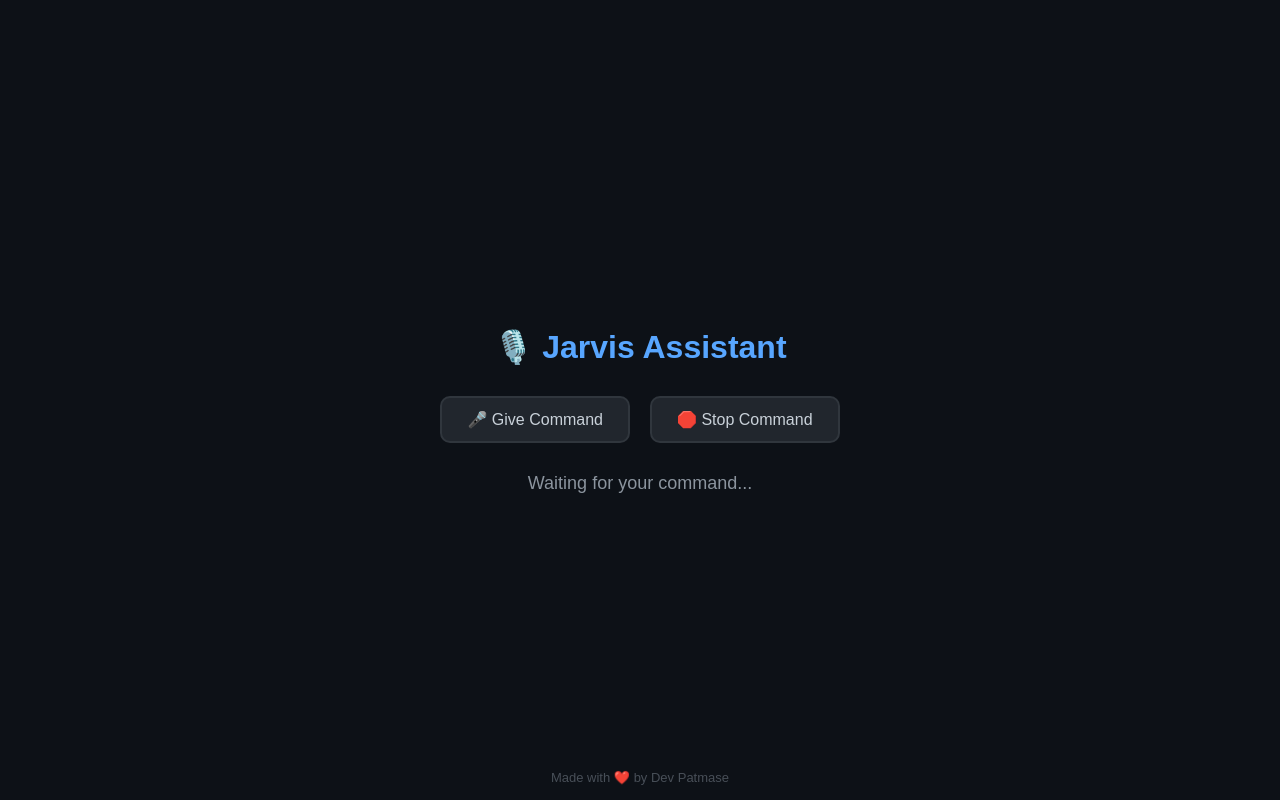
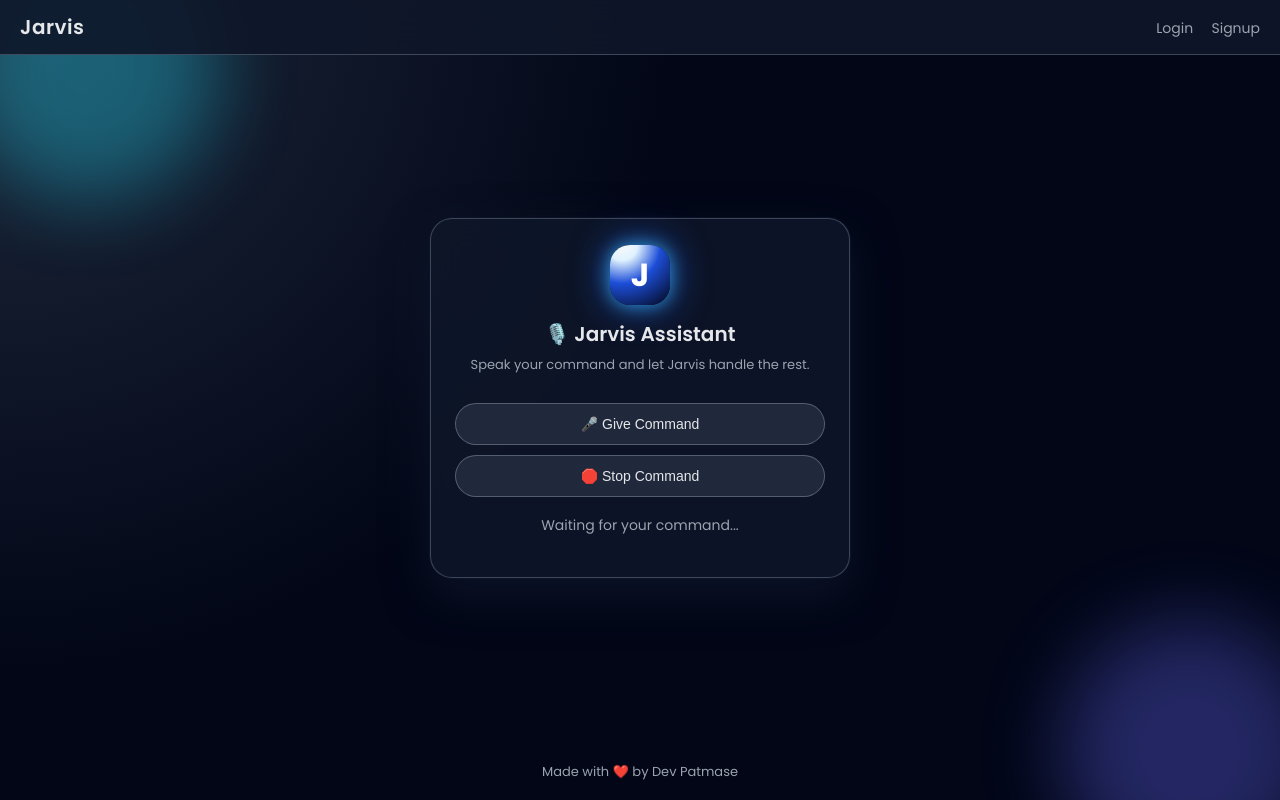
Before and after one commit to mrdevpatmase/Jarvis_V2, a Flask app: page / in a window 1280 px wide. Run offline with Flask 3, Linux system fonts and the light colour scheme; parts of the project's set-up code (start-up, migrations or seed data) failed here and were passed over.

Commit message:
Updated index file

```diff
--- a/templates/index.html
+++ b/templates/index.html
@@ -2,96 +2,277 @@
 <html lang="en">
 <head>
   <meta charset="UTF-8">
-    <meta name="viewport" content="width=device-width, initial-scale=1.0">
   <title>Jarvis Assistant</title>
+  <meta name="viewport" content="width=device-width, initial-scale=1">
+
+  <!-- Google Font -->
+  <link href="https://fonts.googleapis.com/css2?family=Poppins:wght@300;400;600;700&display=swap" rel="stylesheet">
+
   <style>
-        /* 🌑 Dark Theme */
+    :root {
+      --bg: #020617;
+      --card-bg: rgba(15, 23, 42, 0.85);
+      --accent: #00e5ff;
+      --accent-soft: #38bdf8;
+      --text-main: #e5e7eb;
+      --text-sub: #9ca3af;
+      --border: rgba(148,163,184,0.35);
+      --radius: 22px;
+    }
+
+    * {
+      box-sizing: border-box;
+      margin: 0;
+      padding: 0;
+    }
+
+    html, body {
+      height: 100%;
+    }
+
     body {
-            background-color: #0d1117;
-            color: #c9d1d9;
-            font-family: 'Poppins', sans-serif;
+      min-height: 100vh;
+      font-family: "Poppins", sans-serif;
+      background: radial-gradient(circle at top left, #1e293b 0, #020617 45%),
+                  radial-gradient(circle at bottom right, #0f172a 0, #020617 55%);
+      color: var(--text-main);
       display: flex;
       flex-direction: column;
+      overflow-y: auto;
+    }
+
+    /* Glowing background blobs */
+    .orb {
+      position: fixed;
+      width: 260px;
+      height: 260px;
+      border-radius: 999px;
+      filter: blur(40px);
+      opacity: 0.35;
+      z-index: 0;
+      pointer-events: none;
+    }
+    .orb-1 { background: #22d3ee; top: -60px; left: -40px; }
+    .orb-2 { background: #6366f1; bottom: -80px; right: -40px; }
+
+    /* NAVBAR */
+    .navbar {
+      position: relative;
+      z-index: 2;
+      width: 100%;
+      padding: 12px 20px;
+      display: flex;
+      justify-content: space-between;
+      align-items: center;
+      box-sizing: border-box;
+      background: rgba(15, 23, 42, 0.9);
+      border-bottom: 1px solid rgba(148,163,184,0.35);
+      backdrop-filter: blur(16px);
+    }
+
+    .nav-title {
+      font-size: 20px;
+      font-weight: 600;
+      letter-spacing: 0.5px;
+    }
+
+    .nav-links a {
+      color: var(--text-sub);
+      text-decoration: none;
+      margin-left: 14px;
+      font-size: 14px;
+      transition: 0.15s;
+    }
+
+    .nav-links a:hover {
+      color: var(--accent-soft);
+    }
+        .nav-username {
+      font-size: 14px;
+      color: var(--text-sub);
+      margin-right: 10px;
+    }
+
+    .logout-btn {
+      padding: 6px 14px;
+      border-radius: 999px;
+      border: 1px solid rgba(148,163,184,0.5);
+      background: rgba(15,23,42,0.8);
+    }
+
+    .logout-btn:hover {
+      background: linear-gradient(90deg, var(--accent), var(--accent-soft));
+      color: #020617;
+      border-color: transparent;
+    }
+
+
+    /* MAIN AREA */
+    .main {
+      position: relative;
+      z-index: 1;
+      flex: 1;
+      display: flex;
+      justify-content: center;
+      align-items: center;
+      padding: 24px 16px 32px;
+    }
+
+    .card {
+      width: 100%;
+      max-width: 420px;
+      background: var(--card-bg);
+      border-radius: var(--radius);
+      border: 1px solid var(--border);
+      padding: 26px 24px 22px;
+      text-align: center;
+      box-shadow:
+        0 18px 45px rgba(15,23,42,0.8),
+        0 0 0 1px rgba(15,23,42,0.7);
+      backdrop-filter: blur(18px);
+    }
+
+    .logo-wrap {
+      width: 60px;
+      height: 60px;
+      border-radius: 20px;
+      margin: 0 auto 14px;
+      background: radial-gradient(circle at 20% 0, #f9fafb 0, #e0f2fe 20%, #1d4ed8 50%, #020617 100%);
+      display: flex;
       align-items: center;
       justify-content: center;
-            height: 100vh;
-            margin: 0;
+      color: white;
+      font-size: 32px;
+      font-weight: 700;
+      box-shadow:
+        0 0 18px rgba(56,189,248,0.7),
+        0 0 38px rgba(37,99,235,0.8);
     }
 
     h1 {
-            color: #58a6ff;
-            margin-bottom: 30px;
+      margin-bottom: 6px;
+      font-size: 20px;
+      font-weight: 600;
+      color: var(--text-main);
     }
 
-        .btn-container {
-            display: flex;
-            gap: 20px;
+    .subtitle {
+      font-size: 13px;
+      color: var(--text-sub);
+      margin-bottom: 18px;
     }
 
-        button {
-            background-color: #21262d;
-            color: #c9d1d9;
-            border: 2px solid #30363d;
-            padding: 12px 25px;
-            border-radius: 10px;
+    .btn {
+      background: rgba(148,163,184,0.15);
+      border: 1px solid rgba(148,163,184,0.45);
+      padding: 12px;
+      width: 100%;
+      border-radius: 999px;
+      color: var(--text-main);
+      font-size: 14px;
+      margin-top: 10px;
       cursor: pointer;
-            font-size: 16px;
-            transition: all 0.2s ease;
+      transition: 0.15s;
     }
 
-        button:hover {
-            background-color: #58a6ff;
-            color: #0d1117;
-            border-color: #58a6ff;
-            transform: scale(1.05);
+    .btn:hover {
+      background: linear-gradient(90deg, var(--accent), var(--accent-soft));
+      color: #020617;
+      border-color: transparent;
+      box-shadow: 0 10px 26px rgba(56,189,248,0.45);
+      transform: translateY(-1px);
     }
 
     .status {
-            margin-top: 30px;
-            font-size: 18px;
-            color: #8b949e;
-            text-align: center;
-            width: 80%;
+      margin-top: 18px;
+      font-size: 14px;
+      color: var(--text-sub);
+      min-height: 40px;
     }
 
     footer {
-            position: fixed;
-            bottom: 15px;
+      position: relative;
+      z-index: 1;
+      text-align: center;
+      padding: 14px 8px 18px;
+      color: var(--text-sub);
       font-size: 13px;
-            color: #484f58;
+    }
+
+    /* Responsive tweaks */
+    @media (max-width: 600px) {
+      .navbar {
+        padding: 10px 14px;
+      }
+      .nav-title {
+        font-size: 18px;
+      }
+      .main {
+        align-items: flex-start;
+        padding-top: 24px;
+      }
+      .card {
+        max-width: 380px;
+        padding: 22px 18px 20px;
+        margin-top: 16px;
+      }
     }
   </style>
 </head>
 <body>
 
-    <h1>🎙️ Jarvis Assistant</h1>
+  <!-- Glowing background -->
+  <div class="orb orb-1"></div>
+  <div class="orb orb-2"></div>
 
-    <div class="btn-container">
-        <button id="start-btn">🎤 Give Command</button>
-        <button id="stop-btn">🛑 Stop Command</button>
+  <!-- NAVBAR -->
+  <div class="navbar">
+    <div class="nav-title">Jarvis</div>
+    <div class="nav-links">
+      {% if session.get('user') %}
+        <span class="nav-username">Hi, {{ session['user'] }}</span>
+        <a href="/logout" class="logout-btn">Logout</a>
+      {% else %}
+        <a href="/login">Login</a>
+        <a href="/signup">Signup</a>
+      {% endif %}
+    </div>
   </div>
 
+
+  <!-- MAIN CONTENT -->
+  <div class="main">
+    <div class="card">
+      <div class="logo-wrap">J</div>
+
+      <h1>🎙️ Jarvis Assistant</h1>
+      <div class="subtitle">Speak your command and let Jarvis handle the rest.</div>
+
+      <button id="start-btn" class="btn">🎤 Give Command</button>
+      <button id="stop-btn" class="btn">🛑 Stop Command</button>
+
       <div class="status" id="status-text">Waiting for your command...</div>
+    </div>
+  </div>
 
   <footer>Made with ❤️ by Dev Patmase</footer>
 
   <script>
-        const startBtn = document.getElementById('start-btn');
-        const stopBtn = document.getElementById('stop-btn');
-        const statusText = document.getElementById('status-text');
+    const startBtn = document.getElementById("start-btn");
+    const stopBtn = document.getElementById("stop-btn");
+    const statusText = document.getElementById("status-text");
 
-        startBtn.addEventListener('click', async () => {
-            statusText.textContent = "🎧 Listening...";
-
+    startBtn.addEventListener("click", () => {
       const recognition = new (window.SpeechRecognition || window.webkitSpeechRecognition)();
       recognition.lang = "en-US";
       recognition.start();
+
+      statusText.textContent = "🎧 Listening...";
 
       recognition.onresult = async (event) => {
         const command = event.results[0][0].transcript;
         statusText.textContent = `🗣️ You said: "${command}"`;
 
-                // Send the recognized text to Flask
         try {
           const res = await fetch("/give_command", {
             method: "POST",
@@ -99,33 +280,20 @@
             body: JSON.stringify({ command })
           });
 
-                    if (!res.ok) {
-                        statusText.textContent = "⚠️ Server error. Try again.";
-                        return;
-                    }
+          const data = await res.json();
+          statusText.innerHTML = data.status;
 
-                    const data = await res.json();
-                    const status = data.status;
+          // Auto open link
+          const match = data.status.match(/href='(.*?)'/);
+          if (match) window.open(match[1], "_blank");
 
-                    // Display response (HTML safe)
-                    statusText.innerHTML = status;
-
-                    // 🔗 Auto open link if present
-                    const match = status.match(/href='(.*?)'/);
-                    if (match && match[1]) {
-                        window.open(match[1], "_blank");
-                    }
         } catch (error) {
           statusText.textContent = "⚠️ Error connecting to server.";
         }
       };
-
-            recognition.onerror = () => {
-                statusText.textContent = "⚠️ Could not capture voice.";
-            };
     });
 
-        stopBtn.addEventListener('click', async () => {
+    stopBtn.addEventListener("click", async () => {
       const res = await fetch("/stop_command", { method: "POST" });
       const data = await res.json();
       statusText.textContent = data.status;
```
Lines whose indentation alone changed are shown as unchanged.
